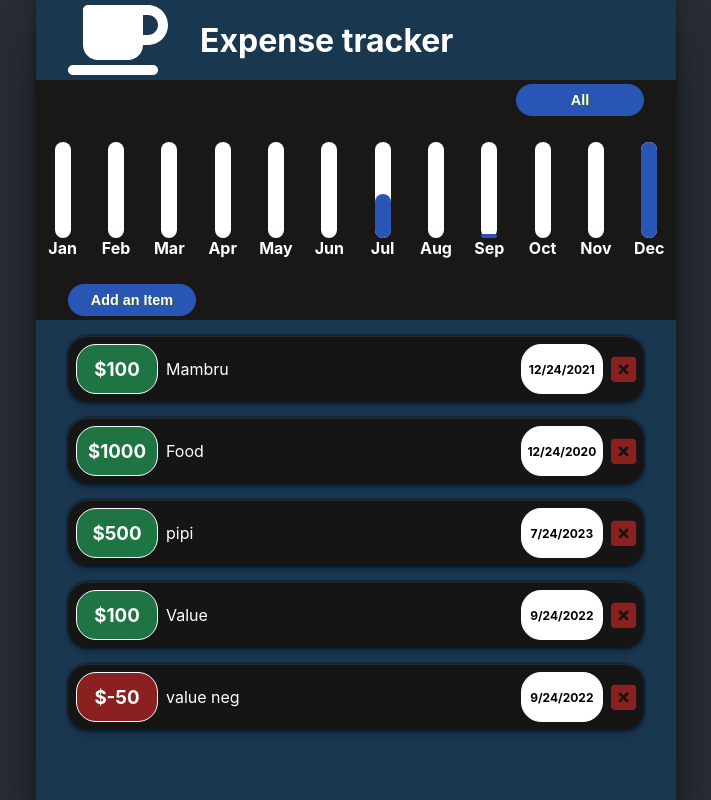
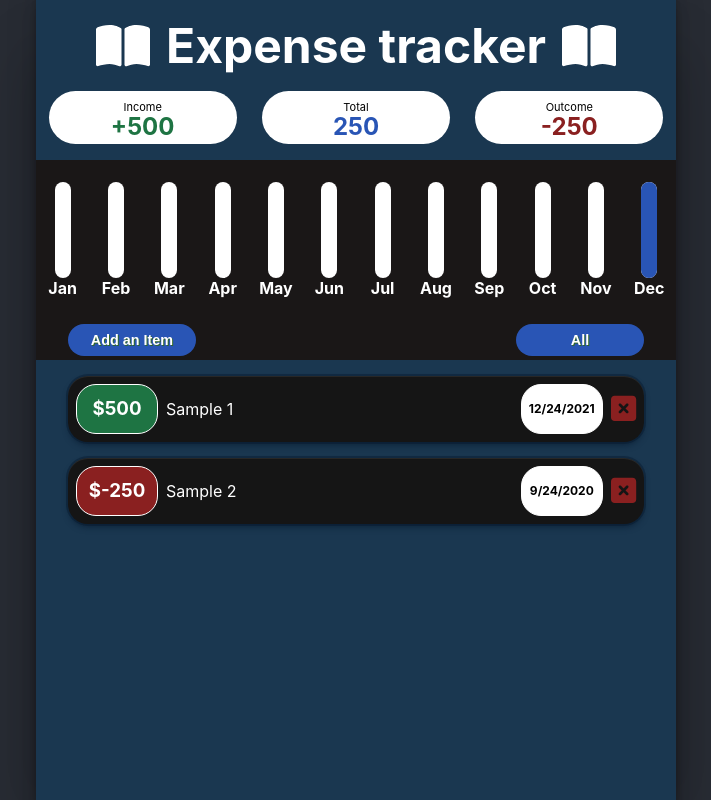
Before and after one commit to ericd33/ReactExpenseTracker, a React (Create React App) app: page / in a window 1280 px wide. Shown: the whole page, without its empty margins (284-995 px from the left). Built offline with nearby package versions, Linux system fonts and the light colour scheme.

Commit message:
Adding features and fixing stuff

```diff
--- a/public/index.html
+++ b/public/index.html
@@ -7,7 +7,7 @@
     <meta name="theme-color" content="#000000" />
     <meta
       name="description"
-      content="Web site created using create-react-app"
+      content="Expense tracker"
     />
     <link rel="apple-touch-icon" href="%PUBLIC_URL%/logo192.png" />
     <!--
@@ -24,7 +24,7 @@
       work correctly both with client-side routing and a non-root public URL.
       Learn how to configure a non-root public URL by running `npm run build`.
     -->
-    <title>React App</title>
+    <title>Expense Tracker</title>
   </head>
   <body>
     <noscript>You need to enable JavaScript to run this app.</noscript>
--- a/src/App.js
+++ b/src/App.js
@@ -11,33 +11,15 @@ import DropDown from "./UI/DropDown";
 const INITIAL_LIST = [
   {
     id: "s1",
-    title: "Mambru",
+    title: "Sample 1",
     date: new Date(2021, 11, 24, 10, 33, 30, 0),
-    price: 100,
+    price: 500,
   },
   {
     id: "s2",
-    title: "Food",
-    date: new Date(2020, 11, 24, 10, 33, 30, 0),
-    price: 1000,
-  },
-  {
-    id: "s3",
-    title: "pipi",
-    date: new Date(2023, 6, 24, 10, 33, 30, 0),
-    price: 500,
-  },
-  {
-    id: "s4",
-    title: "Value",
-    date: new Date(2022, 8, 24, 10, 33, 30, 0),
-    price: 100,
-  },
-  {
-    id: "s5",
-    title: "value neg",
-    date: new Date(2022, 8, 24, 10, 33, 30, 0),
-    price: -50,
+    title: "Sample 2",
+    date: new Date(2020, 8, 24, 10, 33, 30, 0),
+    price: -250,
   },
 ];
 
@@ -98,13 +80,11 @@ function App() {
     return grab;
   }
 
-
   function deleteHandler(data) {
-    console.log("trying to delete "+data);
     updateItemList(function (prevItem) {
       let narr = [...prevItem];
-      narr = prevItem.filter(elem => elem.title != data);
-      console.log(narr);
+      narr = prevItem.filter((elem) => elem.title != data);
+
       return narr;
     });
   }
@@ -117,40 +97,60 @@ function App() {
 
   function getYearsArray() {
     let narr = [];
-    for(let i in items) {
+    for (let i in items) {
       if (narr.indexOf(items[i].date.getFullYear()) == -1) {
-        narr.push(items[i].date.getFullYear())
+        narr.push(items[i].date.getFullYear());
       }
-
     }
     narr.sort();
     return narr;
   }
 
   function getIncome() {
-
+    let n = 0;
+    for (let i in items) {
+      if (items[i].price > 0) {
+        n += parseInt(items[i].price);
+      }
+    }
+    return n;
   }
 
   function getOutcome() {
-
+    let n = 0;
+    for (let i in items) {
+      if (items[i].price < 0) {
+        n += parseInt(items[i].price);
+      }
+    }
+    return n;
   }
 
   function getTotal() {
-
+    return getOutcome() + getIncome();
   }
   let fillChart = [];
-  if (getItemsByYear(items, year).length == 0 ) {
+  if (getItemsByYear(items, year).length == 0) {
     fillChart = INITIAL_MONTHS;
   } else {
     fillChart = toPercentArr(makeValueArray(getItemsByYear(items, year)));
   }
-  const noItemsFound = fillChart == INITIAL_MONTHS &&<h2 className="noFound">No Items Found</h2>;
+  const noItemsFound = fillChart == INITIAL_MONTHS && (
+    <h2 className="noFound">No Items Found</h2>
+  );
   return (
     <div className="app__wrapper">
       <Banner />
-      <DropDown onSelectYear={selectYearHandler} yearsArr={getYearsArray}/>
-      <Graph fill={fillChart} />
-      <Controls onHideForm={hideFormHandler}></Controls>
+
+      <Graph
+        fill={fillChart}
+        income={getIncome}
+        outcome={getOutcome}
+        total={getTotal}
+      />
+      <Controls onHideForm={hideFormHandler}>
+        <DropDown onSelectYear={selectYearHandler} yearsArr={getYearsArray} />
+      </Controls>
       <div className="wrap__body">
         <Card hideThis={hidden}>
           <FormItem onSaveExpenseData={saveExpenseDataHandler} />
@@ -177,14 +177,3 @@ function App() {
 }
 
 export default App;
-
-// function calculateChartArr(data) {
-//   let nchart = [...INITIAL_MONTHS];
-//   let filteredItems = items.filter(
-//     (elem) => elem.date.getFullYear() == data || data == "all"
-//   );
-//   for (let i in filteredItems) {
-//     nchart[filteredItems[i].date.getMonth()].total += filteredItems[i].price;
-//   }
-//   return nchart;
-// }
--- a/src/UI/Banner.css
+++ b/src/UI/Banner.css
@@ -1,13 +1,19 @@
 .banner__wrap {
     display:flex;
-    padding-left:2rem;
     align-items:center;
+    justify-content: center;
     flex-direction:row;
     color:white;
     background-color:rgb(26, 55, 80);
     height:20%;
+    padding-top:1rem;
+    font-size: 1.5rem;
 }
 
-.banner__wrap h1 {
-    padding-left:1em;
+.banner__logo:last-of-type {
+    padding-left:1rem;
 }
+
+.banner__logo:first-of-type{
+    padding-right:1rem;
+}
--- a/src/UI/Banner.js
+++ b/src/UI/Banner.js
@@ -1,17 +1,16 @@
 import { FontAwesomeIcon } from "@fortawesome/react-fontawesome";
 import React from "react";
-import { faCoffee } from "@fortawesome/free-solid-svg-icons";
+import { faBookOpen } from "@fortawesome/free-solid-svg-icons";
 import "./Banner.css";
 
 function Banner() {
   return (
     <div className="banner__wrap">
-      <div>
-        <FontAwesomeIcon icon={faCoffee} className="fa-5x banner__logo" />
-      </div>
-      <div>
-        <h1>Expense tracker</h1>
-      </div>
+      <FontAwesomeIcon icon={faBookOpen} className="fa-2x banner__logo" />
+
+      <h1>Expense tracker</h1>
+
+      <FontAwesomeIcon icon={faBookOpen} className="fa-2x banner__logo" />
     </div>
   );
 }
--- a/src/UI/Controls.css
+++ b/src/UI/Controls.css
@@ -4,6 +4,7 @@
     display:flex;
     background-color:rgb(26, 23, 23);
     align-items:center;
+    justify-content: space-between;
 
 }
 
--- a/src/UI/Controls.js
+++ b/src/UI/Controls.js
@@ -11,6 +11,7 @@ function Controls(props) {
   return (
     <div className="controls__wrap">
       <button onClick={handleButtonClick}>Add an Item</button>
+      {props.children}
     </div>
   );
 }
--- a/src/UI/DropDown.css
+++ b/src/UI/DropDown.css
@@ -4,7 +4,6 @@
 
 .dropdown__wrap{
   height:40px;
-  width:100%;
   display:flex;
   background-color:rgb(26, 23, 23);
   align-items:center;
--- a/src/UI/Graph.css
+++ b/src/UI/Graph.css
@@ -17,3 +17,43 @@
     padding-right:.5rem;
     padding-bottom:1rem;
 }
+.litte__stats {
+    padding-top:1rem;
+    padding-bottom:1rem;
+    display:flex;
+    flex-direction: row;
+    width:100%;
+    justify-content: space-evenly;
+
+}
+
+.stat__mini {
+    background-color: white;
+    border-radius: 120px;
+    display:flex;
+    align-items: center;
+    font-size:11px;
+    flex-direction: column;
+    line-height: 20px;
+    color:black;
+    padding:.4rem;
+    width:100%;
+    justify-content: center;
+    margin-right:1vw;
+    margin-left:1vw;
+}
+
+
+.income, .outcome, .total {
+    font-weight: bold;
+    font-size: 1.5rem;
+}
+.income {
+    color:#1E7443;
+}
+.outcome {
+    color: #8A2020;
+}
+.total {
+    color: #2955B5;
+}
--- a/src/UI/Graph.js
+++ b/src/UI/Graph.js
@@ -1,22 +1,50 @@
-import './Graph.css';
+import "./Graph.css";
 import React from "react";
-import GraphBar from './GraphBar';
-import Card from './Card'
+import GraphBar from "./GraphBar";
+import Card from "./Card";
 
 function Graph(props) {
+  const MONTH_ARR = [
+    "Jan",
+    "Feb",
+    "Mar",
+    "Apr",
+    "May",
+    "Jun",
+    "Jul",
+    "Aug",
+    "Sep",
+    "Oct",
+    "Nov",
+    "Dec",
+  ];
 
-    const MONTH_ARR = ["Jan", "Feb", "Mar", "Apr", "May", "Jun", "Jul","Aug", "Sep", "Oct", "Nov", "Dec"];
+  return (
+    <div>
+      {
+        <div className="stats__wrapper">
 
+              <div className="litte__stats">
+                <div className="stat__mini">
+                  <p>Income</p>
+                  <p className="income">+{props.income()}</p>
+                </div>
+                <div className="stat__mini">
+                  <p>Total</p>
+                  <p className="total">{props.total()}</p>
+                </div>
+                <div className="stat__mini">
+                  <p>Outcome</p>
+                  <p className="outcome">{props.outcome()}</p>
+                </div>
 
-     return(
-        <div>
-            {/* <div className="stats__wrapper">
-            <div className="statsCard"><Card hideThis={true}><h1>Holaaaa</h1></Card></div>
-            <div className="statsCard"><Card hideThis={true}><h1>Holaaaa</h1></Card></div>
-            </div> */}
+              </div>
+
+        </div>
+      }
       <div className="graph__wrapper">
         {MONTH_ARR.map(function (ele, index) {
-                 return <GraphBar fill={props.fill[index]} label={MONTH_ARR[index]}/>
+          return <GraphBar fill={props.fill[index]} label={MONTH_ARR[index]} />;
         })}
       </div>
     </div>
```
Also changed, not shown: 1 other file (tests, documents, lock files or other folders). Lines whose indentation alone changed are shown as unchanged.
